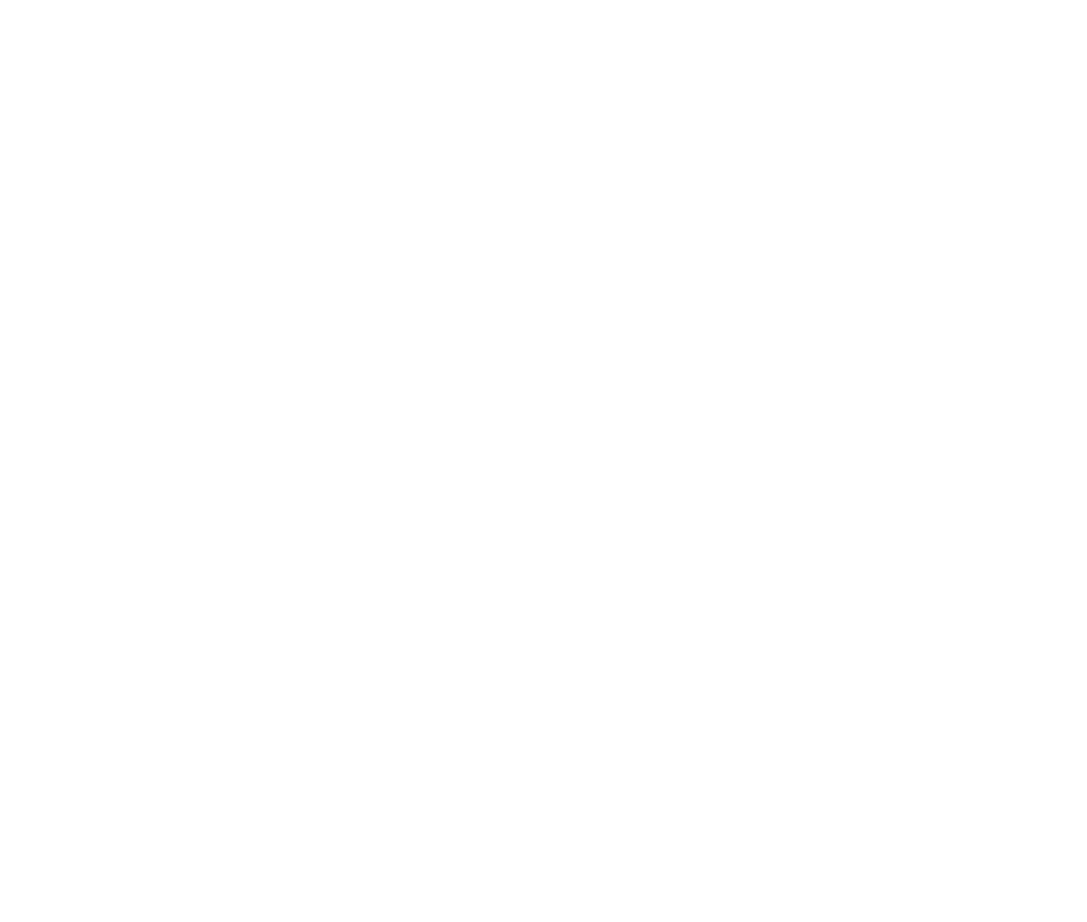
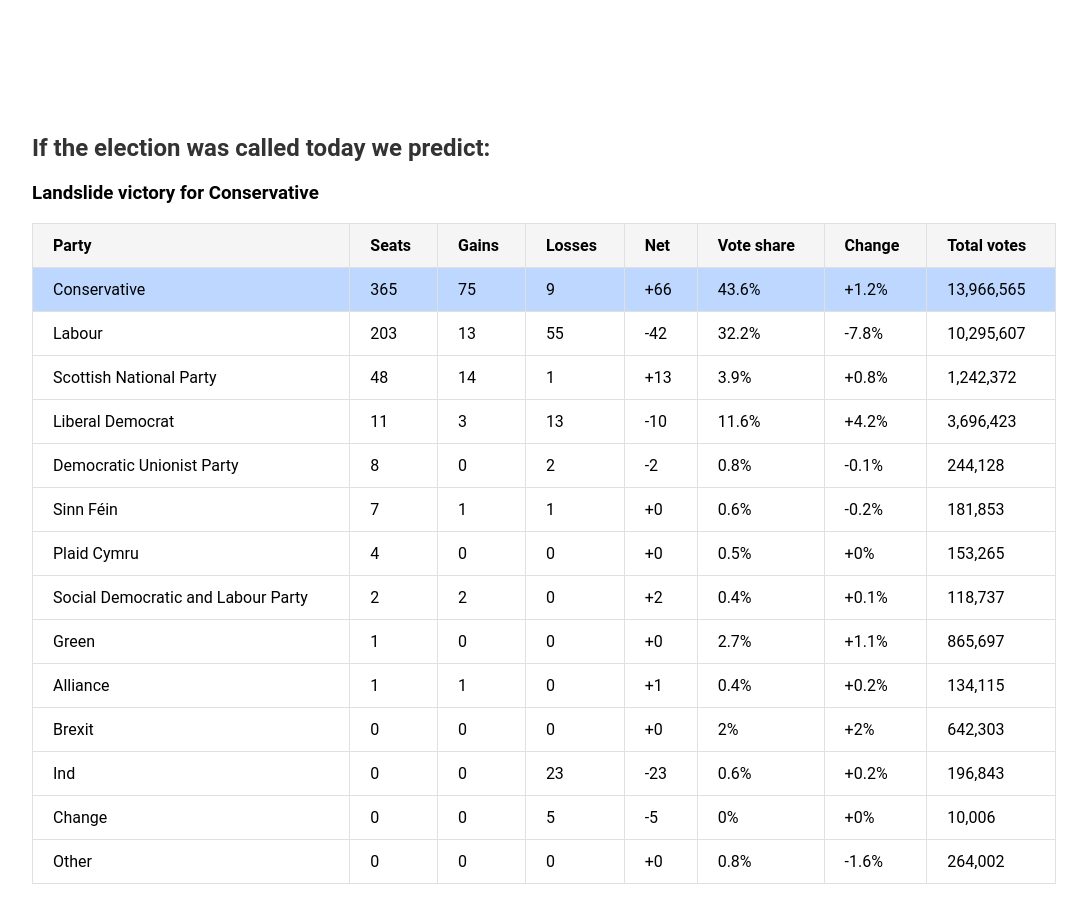
Before and after one commit to a-jiwa/election-goat, a React (Create React App) app: page / in a window 1280 px wide. Shown: the part 1080-2002 px from the top of the page, without its empty margins (116-1203 px from the left). Before the commit the page ends 1254 px from the top, so only its background shows below. Built offline with nearby package versions, Linux system fonts and the light colour scheme; no server answers.

Commit message:
Added prediction table

```diff
--- a/src/App.js
+++ b/src/App.js
@@ -6,6 +6,7 @@
 import Headline from './components/Headline';
 import Chart from './components/Chart';
 import Events from './components/Events';
+import ElectionPrediction from './components/ElectionPrediction';
 import Right from './components/Right';
 import Footer from './components/Footer';
 
@@ -18,6 +19,7 @@
             <Headline />
             <Chart />
             <Events />
+            <ElectionPrediction />
             <Right />
             <Footer />
         </div>
--- /dev/null
+++ b/src/components/ElectionPrediction.js
@@ -0,0 +1,81 @@
+import React from 'react';
+
+const ElectionPrediction = () => {
+    const data = [
+        { party: "Conservative", seats: 365, gains: 75, losses: 9, net: "+66", voteShare: "43.6%", change: "+1.2%", totalVotes: "13,966,565", className: "Conservative" },
+        { party: "Labour", seats: 203, gains: 13, losses: 55, net: "-42", voteShare: "32.2%", change: "-7.8%", totalVotes: "10,295,607", className: "Labour" },
+        { party: "Scottish National Party", seats: 48, gains: 14, losses: 1, net: "+13", voteShare: "3.9%", change: "+0.8%", totalVotes: "1,242,372", className: "ScottishNationalParty" },
+        { party: "Liberal Democrat", seats: 11, gains: 3, losses: 13, net: "-10", voteShare: "11.6%", change: "+4.2%", totalVotes: "3,696,423", className: "LiberalDemocrat" },
+        { party: "Democratic Unionist Party", seats: 8, gains: 0, losses: 2, net: "-2", voteShare: "0.8%", change: "-0.1%", totalVotes: "244,128", className: "DemocraticUnionistParty" },
+        { party: "Sinn Féin", seats: 7, gains: 1, losses: 1, net: "+0", voteShare: "0.6%", change: "-0.2%", totalVotes: "181,853", className: "SinnFein" },
+        { party: "Plaid Cymru", seats: 4, gains: 0, losses: 0, net: "+0", voteShare: "0.5%", change: "+0%", totalVotes: "153,265", className: "PlaidCymru" },
+        { party: "Social Democratic and Labour Party", seats: 2, gains: 2, losses: 0, net: "+2", voteShare: "0.4%", change: "+0.1%", totalVotes: "118,737", className: "SDLP" },
+        { party: "Green", seats: 1, gains: 0, losses: 0, net: "+0", voteShare: "2.7%", change: "+1.1%", totalVotes: "865,697", className: "Green" },
+        { party: "Alliance", seats: 1, gains: 1, losses: 0, net: "+1", voteShare: "0.4%", change: "+0.2%", totalVotes: "134,115", className: "Alliance" },
+        { party: "Brexit", seats: 0, gains: 0, losses: 0, net: "+0", voteShare: "2%", change: "+2%", totalVotes: "642,303", className: "Brexit" },
+        { party: "Ind", seats: 0, gains: 0, losses: 23, net: "-23", voteShare: "0.6%", change: "+0.2%", totalVotes: "196,843", className: "Ind" },
+        { party: "Change", seats: 0, gains: 0, losses: 5, net: "-5", voteShare: "0%", change: "+0%", totalVotes: "10,006", className: "Change" },
+        { party: "Other", seats: 0, gains: 0, losses: 0, net: "+0", voteShare: "0.8%", change: "-1.6%", totalVotes: "264,002", className: "Other" },
+    ];
+
+    const generateTitle = () => {
+        // Sort the data based on seats
+        const sortedData = [...data].sort((a, b) => b.seats - a.seats);
+
+        // Get the top two parties
+        const topParty = sortedData[0];
+        const secondTopParty = sortedData[1];
+
+        // Calculate the difference in seats
+        const seatDifference = topParty.seats - secondTopParty.seats;
+
+        // Generate a title based on the seat difference
+        if (seatDifference > 100) {
+            return `Landslide victory for ${topParty.party}`;
+        } else if (seatDifference > 50) {
+            return `Decisive win for ${topParty.party}`;
+        } else if (seatDifference > 0) {
+            return `Marginal win for ${topParty.party}`;
+        } else {
+            return `It's a tie between ${topParty.party} and ${secondTopParty.party}`;
+        }
+    }
+
+
+    return (
+        <div className="prediction">
+            <h2>If the election was called today we predict:</h2>
+            <h3>{generateTitle()}</h3> {/* This line displays the generated title */}
+            <table>
+                <thead>
+                <tr>
+                    <th>Party</th>
+                    <th>Seats</th>
+                    <th>Gains</th>
+                    <th>Losses</th>
+                    <th>Net</th>
+                    <th>Vote share</th>
+                    <th>Change</th>
+                    <th>Total votes</th>
+                </tr>
+                </thead>
+                <tbody>
+                {data.map((row, index) => (
+                    <tr key={index} className={row.className}>
+                        <td>{row.party}</td>
+                        <td>{row.seats}</td>
+                        <td>{row.gains}</td>
+                        <td>{row.losses}</td>
+                        <td>{row.net}</td>
+                        <td>{row.voteShare}</td>
+                        <td>{row.change}</td>
+                        <td>{row.totalVotes}</td>
+                    </tr>
+                ))}
+                </tbody>
+            </table>
+        </div>
+    );
+}
+
+export default ElectionPrediction;
--- a/src/styles.css
+++ b/src/styles.css
@@ -92,13 +92,48 @@
 
 .prediction {
     grid-area: prediction;
-    border: 1px red solid;
+    /*border: 1px red solid;*/
+    /*font-family: Arial, sans-serif;*/
     width: 100%;
-    height: 10px;
-    justify-content: center;
-    align-content: center;
-    align-items: center;
+    max-width: 1200px; /* adjust as necessary */
+    margin: 20px auto;
+    /*border: 1px solid #e0e0e0;*/
+    padding: 20px;
 }
+
+.prediction h2 {
+    margin-bottom: 20px;
+    font-weight: 600;
+    font-size: 24px;
+    color: #333;
+}
+
+.prediction table {
+    width: 100%;
+    border-collapse: collapse;
+}
+
+.prediction th, .prediction td {
+    padding: 12px 20px;
+    border: 1px solid #e0e0e0;
+    text-align: left;
+    font-size: 16px;
+}
+
+.prediction th {
+    background-color: #f5f5f5;
+    font-weight: 600;
+}
+
+/* Add colors for party rows if you like, based on the image's color scheme.
+   This is just an example for the Conservative party.
+   Repeat for other parties. */
+.prediction .Conservative {
+    background-color: #BDD7FF; /* This is just a sample blue shade, you may want to match it closer to the image */
+}
+
+/* ... repeat for other parties with their respective colors */
+
 
 .party-container {
     display: flex;
```
